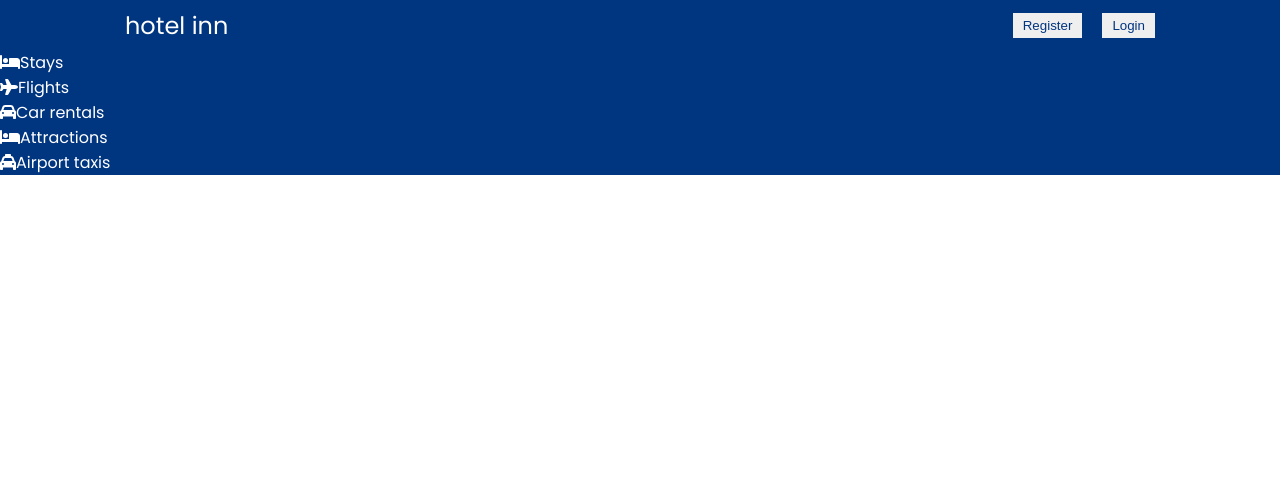
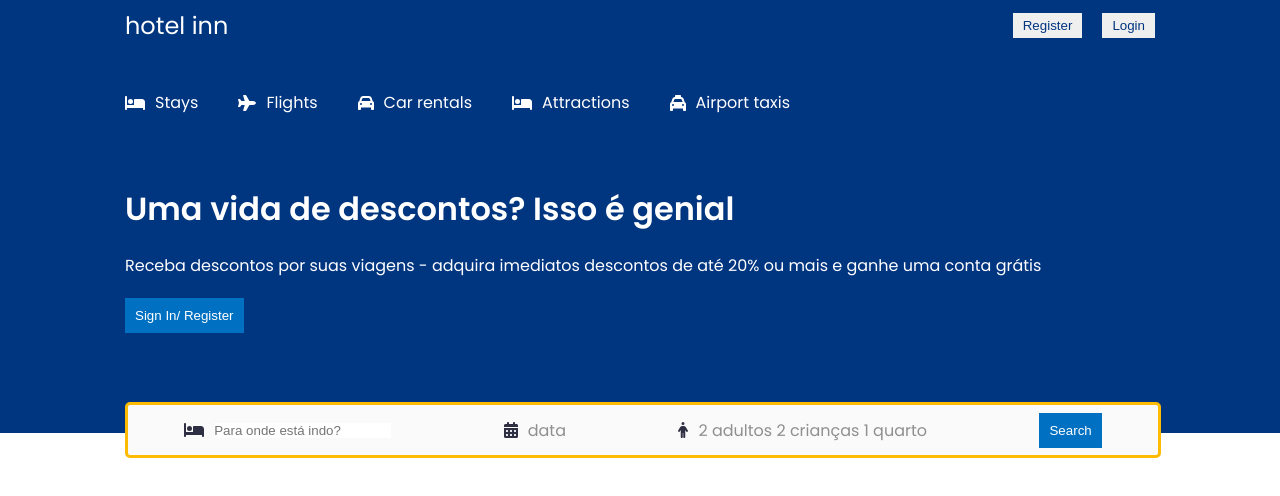
Before and after one commit to denzelws/hotel-inn, a React (Vite) app: page / in a window 1280 px wide. Shown: the top 496 px of the page. Built offline with nearby package versions, Linux system fonts and the light colour scheme.

Commit message:
Add Header styles

```diff
--- a/src/components/Header/index.tsx
+++ b/src/components/Header/index.tsx
@@ -1,6 +1,8 @@
 import {
   faBed,
+  faCalendarDays,
   faCar,
+  faPerson,
   faPlane,
   faTaxi
 } from '@fortawesome/free-solid-svg-icons'
@@ -11,6 +13,7 @@ const Header = () => {
   return (
     <S.Header>
       <S.HeaderContainer>
+        <S.ItemsContainer>
           <S.Items>
             <FontAwesomeIcon icon={faBed} />
             <S.Description>Stays</S.Description>
@@ -35,6 +38,33 @@ const Header = () => {
             <FontAwesomeIcon icon={faTaxi} />
             <S.Description>Airport taxis</S.Description>
           </S.Items>
+        </S.ItemsContainer>
+        <S.Title>Uma vida de descontos? Isso é genial</S.Title>
+        <S.Description>
+          Receba descontos por suas viagens - adquira imediatos descontos de até
+          20% ou mais e ganhe uma conta grátis
+        </S.Description>
+        <S.Button>Sign In/ Register</S.Button>
+        <S.HeaderSearch>
+          <S.SearchItem>
+            <FontAwesomeIcon icon={faBed} />
+            <S.Input type="text" placeholder="Para onde está indo?" />
+          </S.SearchItem>
+
+          <S.SearchItem>
+            <FontAwesomeIcon icon={faCalendarDays} />
+            <S.Text>data</S.Text>
+          </S.SearchItem>
+
+          <S.SearchItem>
+            <FontAwesomeIcon icon={faPerson} />
+            <S.Text>2 adultos 2 crianças 1 quarto</S.Text>
+          </S.SearchItem>
+
+          <S.SearchItem>
+            <S.Button>Search</S.Button>
+          </S.SearchItem>
+        </S.HeaderSearch>
       </S.HeaderContainer>
     </S.Header>
   )
--- a/src/components/Header/styles.ts
+++ b/src/components/Header/styles.ts
@@ -6,14 +6,87 @@ export const Header = styled.header`
     color: white;
     display: flex;
     align-items: center;
+    justify-content: center;
+    position: relative;
   `}
 `
 
 export const HeaderContainer = styled.div`
   width: 100%;
   max-width: 103rem;
+  margin: 20px 0px 100px 0px;
 `
 
-export const Items = styled.div``
+export const ItemsContainer = styled.div`
+  display: flex;
+  gap: 4rem;
+  margin-bottom: 5rem;
+`
 
-export const Description = styled.span``
+export const Items = styled.div`
+  display: flex;
+  align-items: center;
+  gap: 1rem;
+`
+
+export const Title = styled.h1``
+
+export const Description = styled.p`
+  margin: 2rem 0;
+`
+
+export const Button = styled.button`
+  ${({ theme }) => css`
+    background-color: ${theme.colors.secondary};
+    color: white;
+    font-weight: 500;
+    border: none;
+    padding: 1rem;
+    cursor: pointer;
+
+    &:hover {
+      transition: 0.6s;
+      background-color: ${theme.colors.lightBlue};
+    }
+  `}
+`
+export const HeaderSearch = styled.div`
+  ${({ theme }) => css`
+    height: 3rem;
+    background: ${theme.colors.white};
+    border: 0.3rem solid ${theme.colors.yellow};
+    display: flex;
+    align-items: center;
+    justify-content: space-around;
+    padding: 1rem 0;
+    border-radius: 0.5rem;
+    position: absolute;
+    bottom: -2.5rem;
+    width: 100%;
+    max-width: 103rem;
+  `}
+`
+
+export const SearchItem = styled.div`
+  ${({ theme }) => css`
+    display: flex;
+    align-items: center;
+    gap: 1rem;
+
+    > svg {
+      color: ${theme.colors.darkGray};
+    }
+  `}
+`
+
+export const Input = styled.input`
+  border: none;
+  outline: none;
+`
+
+export const Text = styled.span`
+  ${({ theme }) => css`
+    color: ${theme.colors.gray};
+    cursor: pointer;
+  `}
+`
--- a/src/styles/theme.ts
+++ b/src/styles/theme.ts
@@ -14,6 +14,9 @@ export default {
   },
   colors: {
     primary: '#003580',
+    secondary: '#0071c2',
+    yellow: '#febb02',
+    lightBlue: '#328dc3',
     white: '#FAFAFA',
     black: '#030517',
     lightGray: '#EAEAEA',
```
Lines whose indentation alone changed are shown as unchanged.
